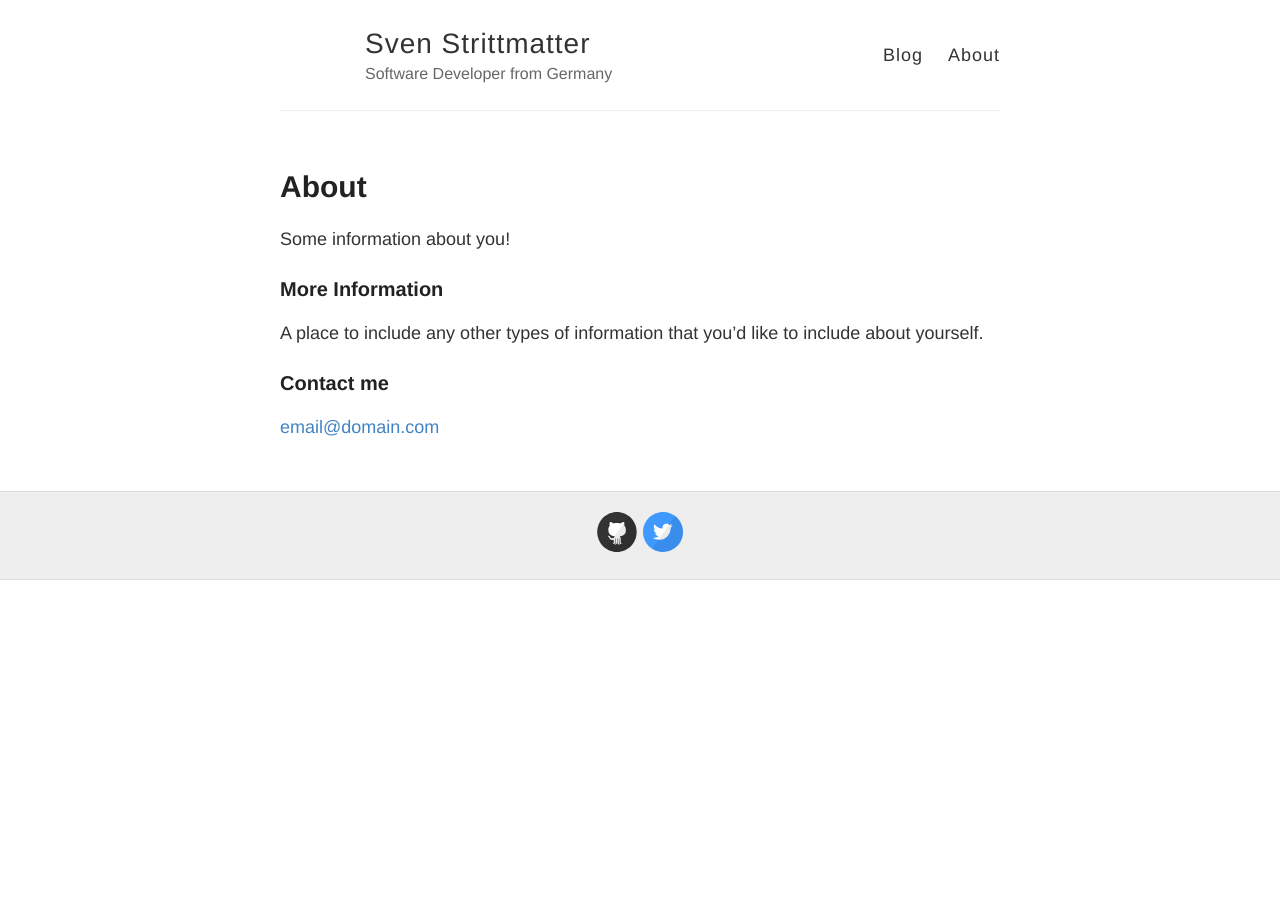
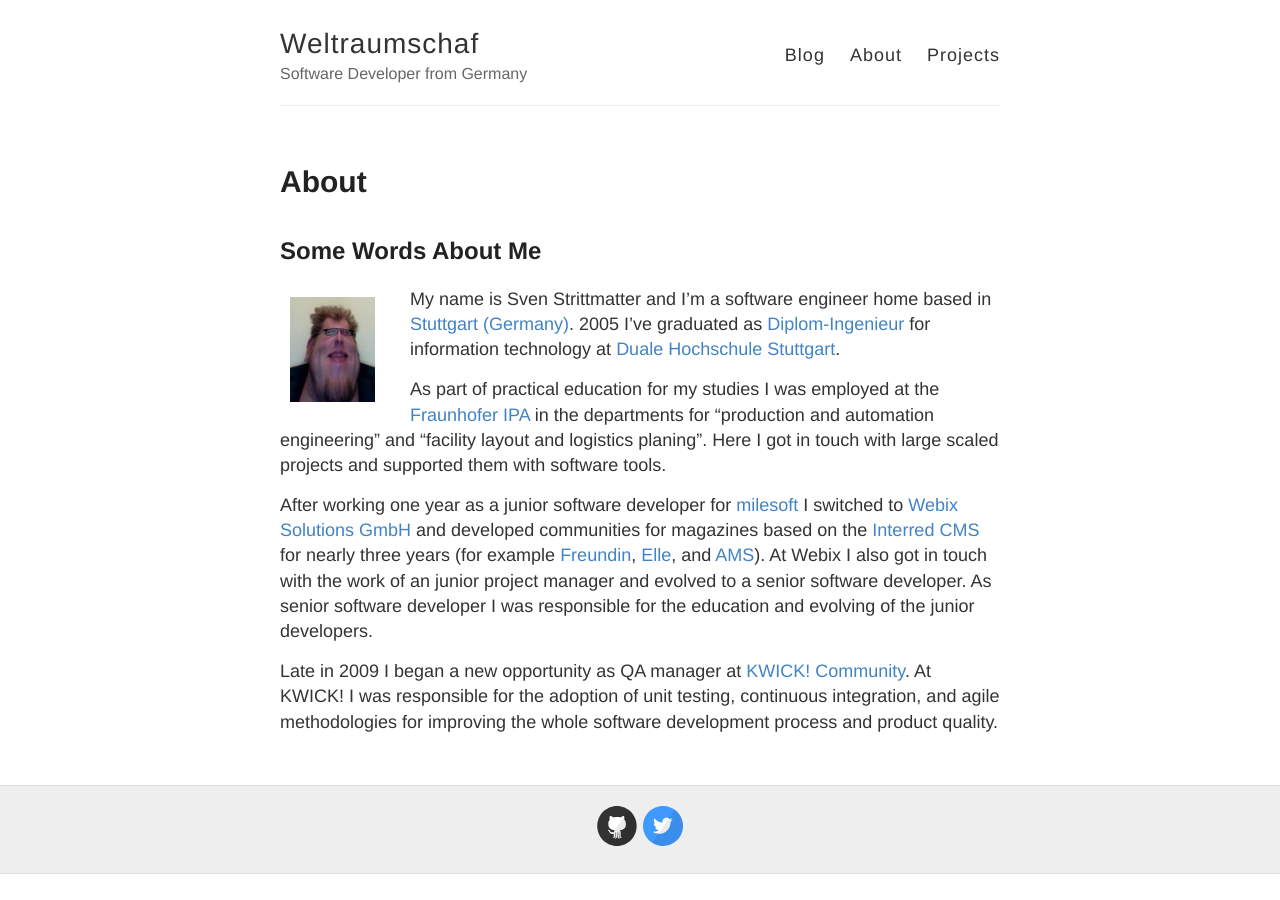
Before and after one commit to Weltraumschaf/weltraumschaf.github.io, a Jekyll site: the page built from about.md, in a window 1280 px wide. Built offline with Jekyll 4.4.1, drawn with Linux system fonts in a browser that asks for light colours.

Commit message:
Adapt about and add project site.

```diff
--- a/_config.yml
+++ b/_config.yml
@@ -3,7 +3,7 @@
 #
 
 # Name of your site (displayed in the header)
-name: Sven Strittmatter
+name: Weltraumschaf
 
 # Short bio or description (displayed in the header)
 description: Software Developer from Germany
--- a/_layouts/default.html
+++ b/_layouts/default.html
@@ -24,8 +24,6 @@
     <div class="wrapper-masthead">
       <div class="container">
         <header class="masthead clearfix">
-          <a href="{{ site.baseurl }}/" class="site-avatar"><img src="{{ site.avatar }}" /></a>
-
           <div class="site-info">
             <h1 class="site-name"><a href="{{ site.baseurl }}/">{{ site.name }}</a></h1>
             <p class="site-description">{{ site.description }}</p>
@@ -34,6 +32,7 @@
           <nav>
             <a href="{{ site.baseurl }}/">Blog</a>
             <a href="{{ site.baseurl }}/about">About</a>
+            <a href="{{ site.baseurl }}/projects">Projects</a>
           </nav>
         </header>
       </div>
--- a/about.md
+++ b/about.md
@@ -4,12 +4,38 @@ title: About
 permalink: /about/
 ---
 
-Some information about you!
+## Some Words About Me
 
-### More Information
+<img src="../images/ich.jpg" width="130" style="float:left; padding: 10px 35px 15px 10px;"/>
+My name is Sven Strittmatter and I'm a software engineer home based in
+[Stuttgart (Germany)][1]. 2005 I've graduated as [Diplom-Ingenieur][2] for
+information technology at [Duale Hochschule Stuttgart][3].
 
-A place to include any other types of information that you'd like to include about yourself.
+As part of practical education for my studies I was employed at the [Fraunhofer IPA][4]
+in the departments for "production and automation engineering" and "facility layout
+and logistics planing". Here I got in touch with large scaled projects and supported
+them with software tools.
 
-### Contact me
+After working one year as a junior software developer for [milesoft][5] I switched
+to [Webix Solutions GmbH][6] and developed communities for magazines based on the
+[Interred CMS][7] for nearly three years (for example [Freundin][8], [Elle][9],
+  and [AMS][10]). At Webix I also got in touch with the work of an junior project
+  manager and evolved to a senior software developer. As senior software developer
+  I was responsible for the education and evolving of the junior developers.
 
-[email@domain.com](mailto:email@domain.com)
+Late in 2009 I began a new opportunity as QA manager at [KWICK! Community][11].
+At KWICK! I was responsible for the adoption of unit testing, continuous integration,
+and agile methodologies for improving the whole software development process and
+product quality.
+
+[1]:  http://maps.google.de/maps?q=maps+stuttgart&ie=UTF8&oe=utf-8&client=firefox-a&hnear=Stuttgart,+Baden-W%C3%BCrttemberg&gl=de&t=h&z=11
+[2]:  http://en.wikipedia.org/wiki/Engineer%27s_degree#Germany
+[3]:  http://www.dhbw-stuttgart.de/
+[4]:  http://www.ipa.fraunhofer.de/
+[5]:  http://www.milesoft.de/Home.42.0.html
+[6]:  http://www.webix.de/
+[7]:  http://www.interred.de/
+[8]:  http://www.freundin.de/
+[9]:  http://www.elle.de/
+[10]: http://www.auto-motor-und-sport.de/
+[11]: http://www.kwick.de/
```
Also changed, not shown: projects.html (deleted, +0 -78 lines), projects.md (added, +71 -0 lines), images/ich.jpg (added).
